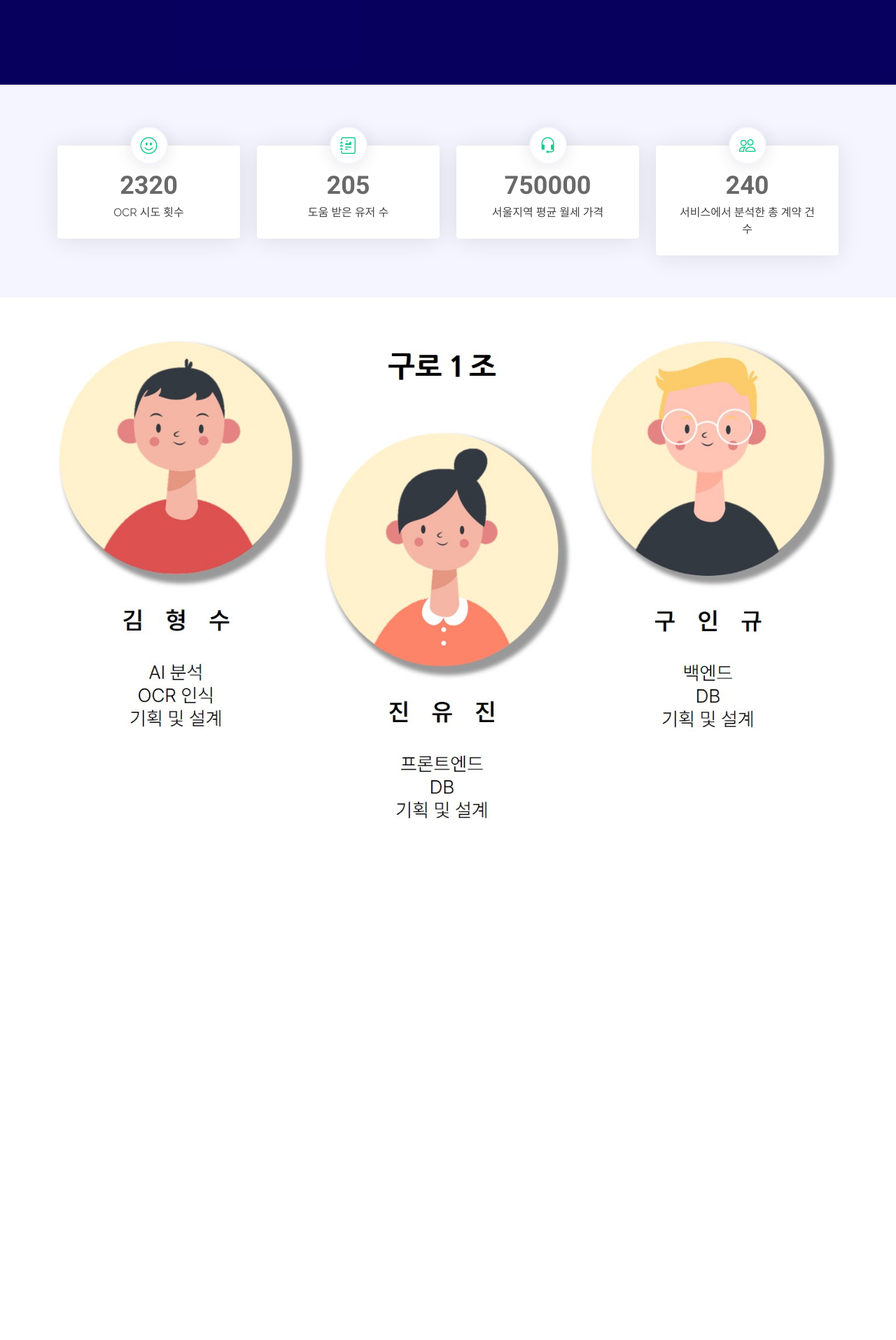
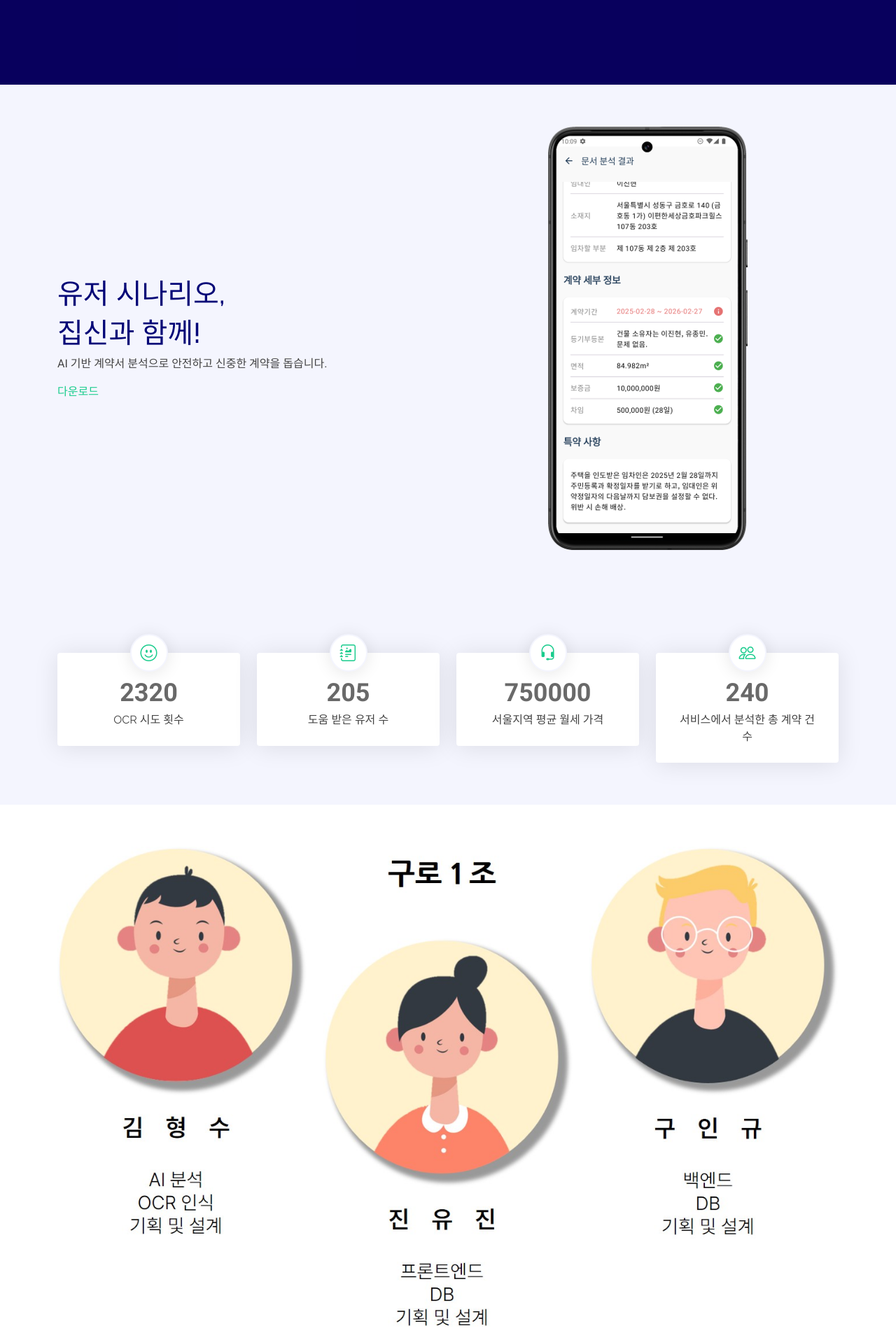
Before and after one commit to TABA-7th/jibsin_AI, a Django app: page / in a window 1280 px wide. Shown: the part 666-2581 px from the top of the page at 70% size. Before the commit the page ends 1836 px from the top, so only its background shows below. Run offline with Django 4.2, Linux system fonts and the light colour scheme; some libraries are stand-ins or nearby versions.

Commit message:
index.html new section

```diff
--- a/templates/index.html
+++ b/templates/index.html
@@ -67,7 +67,20 @@
         </div>
       </div>
     </section><!-- /Hero Section -->
-
+    <section id="stats" class="stats section light-background">
+      <div class="container">
+        <div class="row align-items-center">
+          <div class="col-lg-6 text-center text-lg-start">
+            <h1>유저 시나리오, </h1><h1><span>집신</span>과 함께!</h1>
+            <p>AI 기반 계약서 분석으로 안전하고 신중한 계약을 돕습니다.</p>
+            <a href="#" class="btn-get-started">다운로드</a>
+          </div>
+          <div class="col-lg-6 text-center">
+            <img src="{% static "assets/img/analysis.png" %}" class="img-fluid" alt="">
+          </div>
+        </div>
+      </div>
+    </section>
     <!-- Stats Section -->
     <section id="stats" class="stats section light-background">
 
```
